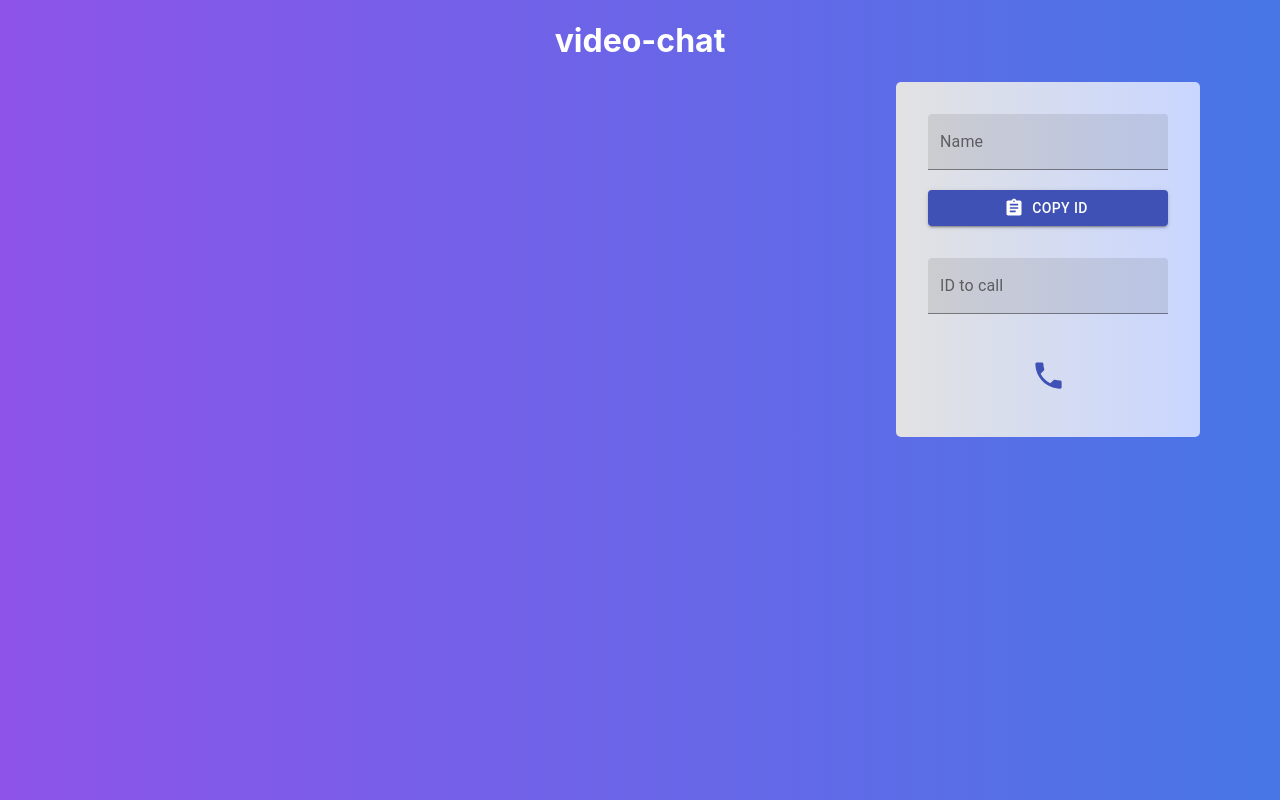
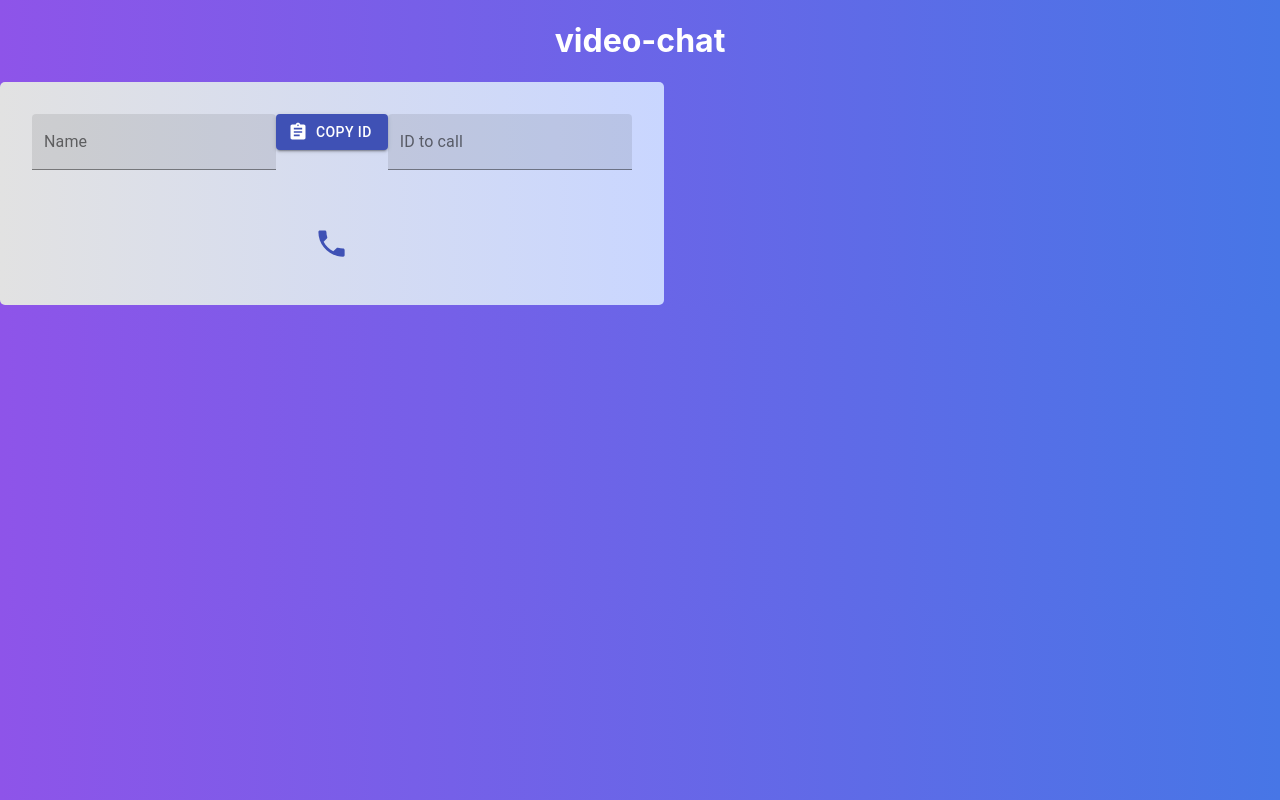
Before and after one commit to PxPerfectMike/video-chat, a React (Create React App) app: page / in a window 1280 px wide. Built offline with nearby package versions, Linux system fonts and the light colour scheme; no server answers.

Commit message:
app working/need style and functionality

```diff
--- a/src/App.css
+++ b/src/App.css
@@ -1,6 +1,12 @@
+* {
+  -webkit-font-smoothing: antialiased;
+  -moz-osx-font-smoothing: grayscale;
+}
+
+
 .container {
-  display: grid;
-  grid-template-columns: 7fr 3fr;
+  display: flex;
+  flex-direction: reverse;
 }
 
 .myId {
@@ -14,11 +20,8 @@
       #e2e2e2,
       #c9d6ff);
   /* W3C, IE 10+/ Edge, Firefox 16+, Chrome 26+, Opera 12+, Safari 7+ */
+  padding: 2rem;
 
-  padding: 2rem;
-  display: grid;
-  justify-content: center;
-  align-content: center;
 }
 
 .call-button {
@@ -27,17 +30,17 @@
 }
 
 .video-container {
-  display: grid;
+  /* display: grid;
   grid-template-columns: 1fr 1fr;
   justify-content: center;
   align-content: center;
   margin-top: 10rem;
-  margin-left: 10rem;
+  margin-left: 10rem; */
 }
 
 .caller {
-  text-align: center;
-  color: #fff;
+  /* text-align: center;
+  color: #fff; */
 }
 
 body {
@@ -50,3 +53,18 @@ body {
       #4776e6);
   /* W3C, IE 10+/ Edge, Firefox 16+, Chrome 26+, Opera 12+, Safari 7+ */
 }
+
+/* begin stream window css */
+
+.myWindow {
+  display: grid;
+  grid-template-columns: 4fr 2fr;
+  width: 800px;
+  height: auto;
+  border-radius: 7px;
+
+}
+
+.myNameTextField {
+  margin-bottom: 0.6rem !important;
+}
--- a/src/App.js
+++ b/src/App.js
@@ -99,22 +99,22 @@ function App() {
       <div className="container">
         <div className="video-container">
           <div className="video">
-            {stream && <video playsInline muted ref={myVideo} autoPlay style={{ width: "300px" }} />}
+            {stream && <video className="myWindow" playsInline muted ref={myVideo} autoPlay />}
           </div>
           <div className="video">
             {callAccepted && !callEnded ?
-              <video playsInline ref={userVideo} autoPlay style={{ width: "300px" }} /> :
+              <video playsInline ref={userVideo} autoPlay style={{ width: "500px" }} /> :
               null}
           </div>
         </div>
         <div className="myId">
           <TextField
+            className="myNameTextField"
             id="filled-basic"
             label="Name"
             variant="filled"
             value={name}
             onChange={(e) => setName(e.target.value)}
-            style={{ marginBottom: "20px" }}
           />
           <CopyToClipboard text={me} style={{ marginBottom: "2rem" }}>
             <Button variant="contained" color="primary" startIcon={<AssignmentIcon fontSize="large" />}>
```
